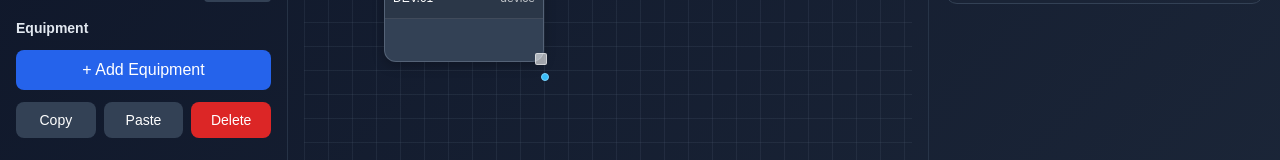
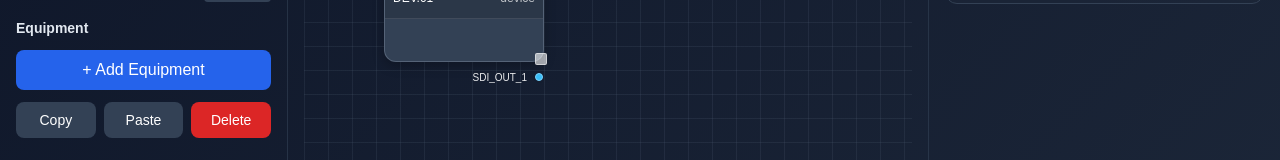
Before and after one commit to kikulik/Leonardo, a React (Vite) app in the folder frontend/: page / in a window 1280 px wide. Both pictures are taken after a click on the button "Run". Shown: the part 170-330 px from the top of the page. Built offline with nearby package versions, Linux system fonts and the light colour scheme.

Commit message:
Update Canvas.tsx

```diff
--- a/frontend/src/components/Canvas.tsx
+++ b/frontend/src/components/Canvas.tsx
@@ -24,29 +24,28 @@ type Props = {
 
 const BOX_W = 160;
 const BOX_H = 80;
-const HEADER_H = 36; // a bit taller to fit manufacturer/model
-const PORT_D = 8; // dot size (px)
+const HEADER_H = 36;
+const PORT_D = 8;
 const PORT_R = PORT_D / 2;
+// Keep pins slightly inside the box so they visually touch it
+const PIN_INSET = 6;
 
-// Port center in WORLD coords, matching the absolute pin placement below
+// Port center in WORLD coords (matches the visual pin positions exactly)
 function portWorldPos(device: Device, portName: string, dir: "IN" | "OUT") {
   const w = device.w ?? BOX_W;
   const h = device.h ?? BOX_H;
   const INs = (device.ports ?? []).filter((p) => p.direction === "IN");
   const OUTs = (device.ports ?? []).filter((p) => p.direction === "OUT");
 
+  const yFor = (idx: number, total: number) =>
+    (device.y ?? 0) + HEADER_H + ((idx + 1) * (h - HEADER_H)) / (total + 1);
+
   if (dir === "IN") {
     const idx = INs.findIndex((p) => p.name === portName);
-    const y = (device.y ?? 0) + HEADER_H + ((idx + 1) * (h - HEADER_H)) / (INs.length + 1);
-    // Center should sit exactly on the left edge x
-    const x = (device.x ?? 0);
-    return { x, y };
+    return { x: (device.x ?? 0) + PIN_INSET, y: yFor(idx, INs.length) };
   } else {
     const idx = OUTs.findIndex((p) => p.name === portName);
-    const y = (device.y ?? 0) + HEADER_H + ((idx + 1) * (h - HEADER_H)) / (OUTs.length + 1);
-    // Center should sit exactly on the right edge x + w
-    const x = (device.x ?? 0) + w;
-    return { x, y };
+    return { x: (device.x ?? 0) + w - PIN_INSET, y: yFor(idx, OUTs.length) };
   }
 }
 
@@ -135,7 +134,7 @@ export function Canvas({
     } else if (p.direction === "IN" && pending) {
       const next = addConnection(graph, pending.from, { deviceId: d.id, portName: p.name });
       onChange(next);
-      setPending(null); // boom!
+      setPending(null);
     }
   }
 
@@ -237,8 +236,7 @@ export function Canvas({
           const INs = (d.ports ?? []).filter(p => p.direction === "IN");
           const OUTs = (d.ports ?? []).filter(p => p.direction === "OUT");
 
-          // helper to compute the vertical center for index
-          const vCenter = (idx: number, total: number) =>
+          const yFor = (idx: number, total: number) =>
             HEADER_H + ((idx + 1) * (h - HEADER_H)) / (total + 1);
 
           return (
@@ -275,7 +273,7 @@ export function Canvas({
                 });
               }}
             >
-              {/* header (taller; now includes manufacturer + model) */}
+              {/* header */}
               <div className="px-2 py-1.5 border-b border-white/10" style={{ background: "rgba(0,0,0,0.15)", height: HEADER_H }}>
                 <div className="text-[12px] flex items-center justify-between">
                   <div className="font-medium truncate">{d.customName ?? d.id}</div>
@@ -286,45 +284,63 @@ export function Canvas({
                 </div>
               </div>
 
-              {/* ports area uses exact math; pins are absolutely positioned */}
+              {/* ports area */}
               <div className="relative w-full" style={{ height: `calc(100% - ${HEADER_H}px)` }}>
                 {/* IN pins (left) */}
                 {INs.map((p, idx) => {
-                  const cy = vCenter(idx, INs.length);
+                  const cy = yFor(idx, INs.length);
                   return (
+                    <React.Fragment key={`IN-${idx}-${p.name}`}>
+                      {/* dot */}
                       <div
-                      key={p.name}
-                      title={`${p.type} IN: ${p.name}`}
                         className="absolute cursor-crosshair"
                         style={{
-                        left: -PORT_R, // center exactly on left edge
+                          left: PIN_INSET - PORT_R,
                           top: cy - PORT_R,
                           width: PORT_D, height: PORT_D,
                         }}
                         onClick={(e) => { e.stopPropagation(); handlePortClick(d, p); }}
+                        title={`${p.type} IN: ${p.name}`}
                       >
                         <div className="w-full h-full rounded-full border border-emerald-300 bg-emerald-400 shadow-sm" />
                       </div>
+                      {/* label (inside, to the right of the pin) */}
+                      <div
+                        className="absolute pointer-events-none text-[10px] text-white/90"
+                        style={{ left: PIN_INSET + PORT_R + 6, top: cy - 7 }}
+                      >
+                        {p.name}
+                      </div>
+                    </React.Fragment>
                   );
                 })}
 
                 {/* OUT pins (right) */}
                 {OUTs.map((p, idx) => {
-                  const cy = vCenter(idx, OUTs.length);
+                  const cy = yFor(idx, OUTs.length);
                   return (
+                    <React.Fragment key={`OUT-${idx}-${p.name}`}>
+                      {/* dot */}
                       <div
-                      key={p.name}
-                      title={`${p.type} OUT: ${p.name}`}
                         className="absolute cursor-crosshair"
                         style={{
-                        left: w - PORT_R, // center exactly on right edge
+                          left: w - (PIN_INSET + PORT_R),
                           top: cy - PORT_R,
                           width: PORT_D, height: PORT_D,
                         }}
                         onClick={(e) => { e.stopPropagation(); handlePortClick(d, p); }}
+                        title={`${p.type} OUT: ${p.name}`}
                       >
                         <div className="w-full h-full rounded-full border border-sky-300 bg-sky-400 shadow-sm" />
                       </div>
+                      {/* label (inside, to the left of the pin) */}
+                      <div
+                        className="absolute pointer-events-none text-[10px] text-white/90"
+                        style={{ right: PIN_INSET + PORT_R + 6, top: cy - 7 }}
+                      >
+                        {p.name}
+                      </div>
+                    </React.Fragment>
                   );
                 })}
               </div>
```
Lines whose indentation alone changed are shown as unchanged.
